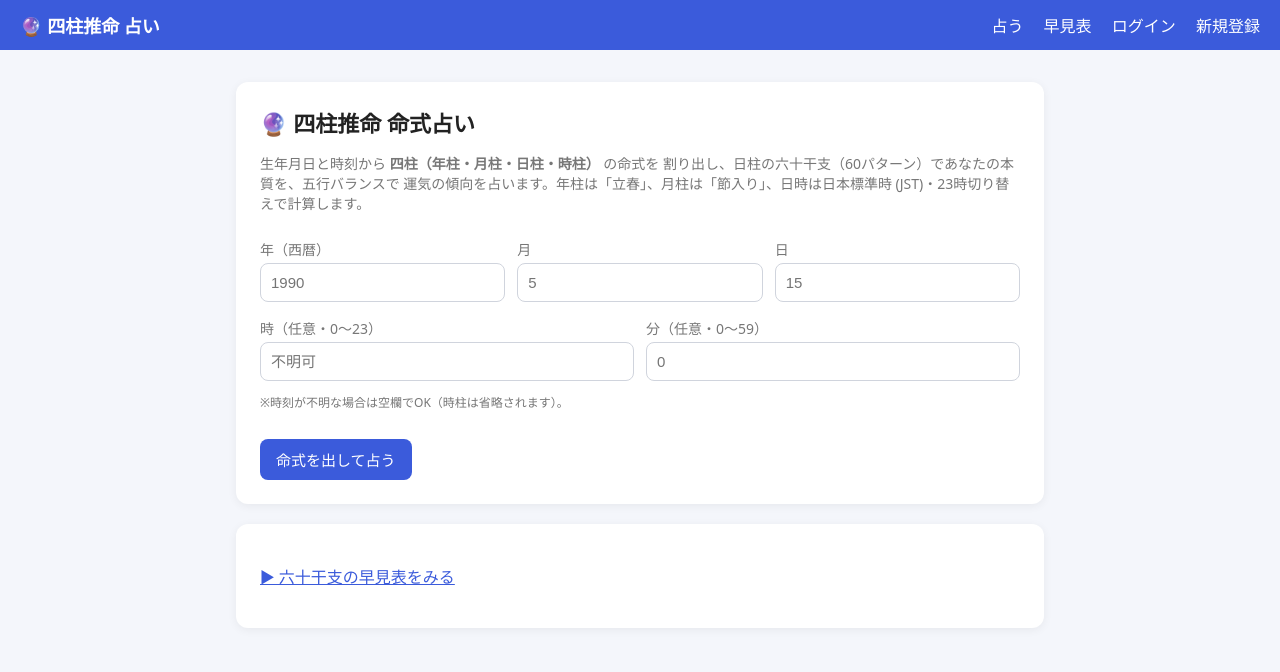
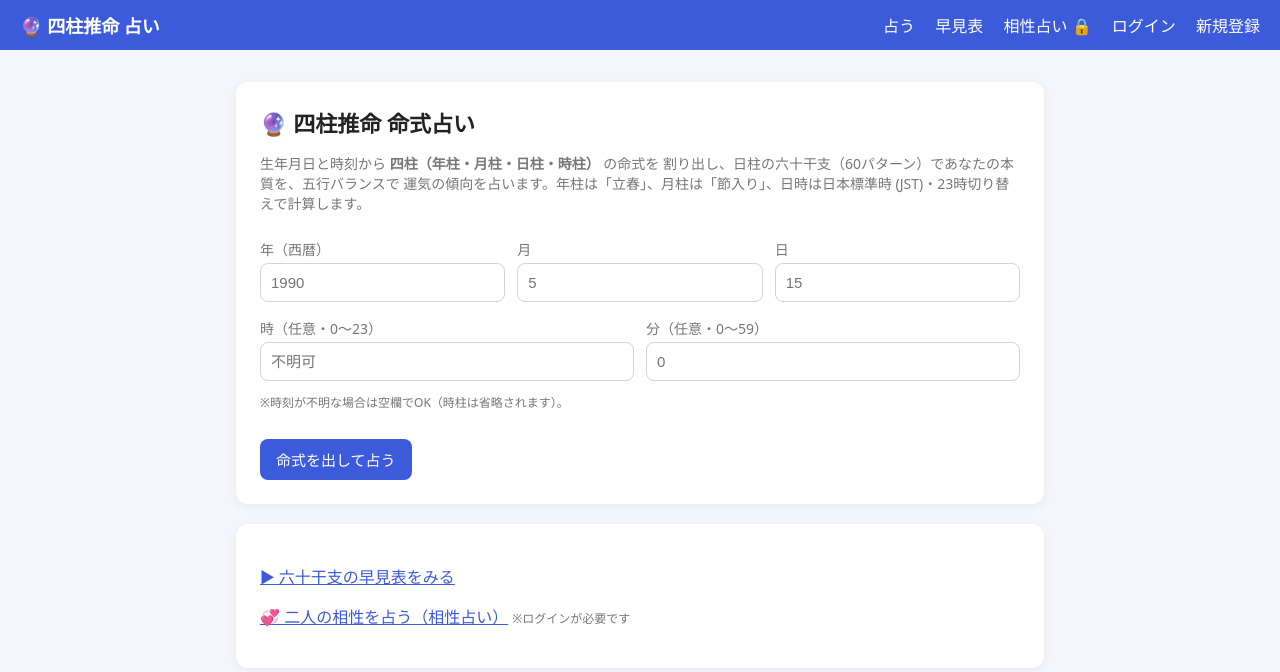
Before and after one commit to system-asayama/uranai-app, a Flask app: page /uranai in a window 1280 px wide. Shown: the top 672 px of the page. Run offline with Flask 3, Linux system fonts and the light colour scheme.

Commit message:
相性占いを追加（ログイン必須）。基本占いは引き続きログイン不要
- shichu.py: compatibility() を追加
  - 日干の五行関係(相生/相剋/比和)、日支の合/冲/害/三合、干合を総合
  - スコア(0-100)・相性ランク・五行/日支の解説・アドバイスを生成
- /aisho 相性占いルートを @login_required で追加（二人の生年月日入力）
- 占い(/uranai, /uranai/list)はこれまで通りログイン不要のまま
- ナビ・ダッシュボード・占いページに相性占いへの導線を追加
  - 未ログイン時はナビに 🔒 表示、クリックでログインへ誘導

Co-Authored-By: Claude Opus 4.8 (1M context) <noreply@anthropic.com>
Claude-Session: https://claude.ai/code/session_015HHgNZA3Ygk7U57fUijYTy

```diff
--- a/app.py
+++ b/app.py
@@ -156,6 +156,68 @@ def _register_routes(app: Flask) -> None:
     def uranai_list():
         """六十干支の一覧（早見表）。"""
         return render_template("uranai_list.html", fortunes=shichu.all_fortunes())
+
+    @app.route("/aisho", methods=["GET", "POST"])
+    @login_required
+    def aisho():
+        """二人の生年月日から相性を占う（ログイン必須）。"""
+        result = None
+        # a_* = あなた / b_* = お相手
+        form = {f"{who}_{k}": "" for who in ("a", "b")
+                for k in ("year", "month", "day", "hour", "minute")}
+
+        if request.method == "POST":
+            for key in form:
+                form[key] = (request.form.get(key) or "").strip()
+
+            people = []
+            error = False
+            for who, label in (("a", "あなた"), ("b", "お相手")):
+                try:
+                    birth = date(
+                        int(form[f"{who}_year"]),
+                        int(form[f"{who}_month"]),
+                        int(form[f"{who}_day"]),
+                    )
+                except (ValueError, TypeError):
+                    flash(f"{label}の生年月日を正しく入力してください。", "error")
+                    error = True
+                    break
+
+                hour = minute = None
+                if form[f"{who}_hour"] != "":
+                    try:
+                        hour = int(form[f"{who}_hour"])
+                        minute = (int(form[f"{who}_minute"])
+                                  if form[f"{who}_minute"] != "" else 0)
+                        if not (0 <= hour <= 23 and 0 <= minute <= 59):
+                            raise ValueError
+                    except (ValueError, TypeError):
+                        flash(f"{label}の時刻は 0〜23 時・0〜59 分で入力してください。",
+                              "error")
+                        error = True
+                        break
+
+                if birth.year < 1873:
+                    flash(f"{label}は 1873 年以降の日付を入力してください。", "error")
+                    error = True
+                    break
+                if birth > date.today():
+                    flash(f"{label}に未来の日付は使えません。", "error")
+                    error = True
+                    break
+
+                people.append(shichu.compute_four_pillars(birth, hour, minute or 0))
+
+            if not error:
+                fp_a, fp_b = people
+                result = {
+                    "a": fp_a,
+                    "b": fp_b,
+                    "compat": shichu.compatibility(fp_a, fp_b),
+                }
+
+        return render_template("aisho.html", result=result, form=form)
 
     @app.route("/register", methods=["GET", "POST"])
     def register():
--- a/shichu.py
+++ b/shichu.py
@@ -815,3 +815,174 @@ def compute_four_pillars(
         day_master_element=STEM_ELEMENT[day_stem],
         fortune=get_fortune(day_index),
     )
+
+
+# ===========================================================================
+# 相性占い（二人の命式から相性を判定）
+# ---------------------------------------------------------------------------
+# 日干の五行関係（相生・相剋・比和）、日支の合・冲・害、干合を総合して
+# スコアと鑑定文を出す。
+# ===========================================================================
+
+# 五行の相生（a が b を生む）と相剋（a が b を剋す）
+_GENERATE = {("木", "火"), ("火", "土"), ("土", "金"), ("金", "水"), ("水", "木")}
+_CONTROL = {("木", "土"), ("土", "水"), ("水", "火"), ("火", "金"), ("金", "木")}
+
+# 天干の五合（干合）: 甲己 乙庚 丙辛 丁壬 戊癸
+_STEM_COMBINE = {(0, 5), (1, 6), (2, 7), (3, 8), (4, 9)}
+# 十二支の六合（支合）: 子丑 寅亥 卯戌 辰酉 巳申 午未
+_BRANCH_COMBINE = {(0, 1), (2, 11), (3, 10), (4, 9), (5, 8), (6, 7)}
+# 十二支の六冲: 子午 丑未 寅申 卯酉 辰戌 巳亥
+_BRANCH_CLASH = {(0, 6), (1, 7), (2, 8), (3, 9), (4, 10), (5, 11)}
+# 十二支の六害: 子未 丑午 寅巳 卯辰 申亥 酉戌
+_BRANCH_HARM = {(0, 7), (1, 6), (2, 5), (3, 4), (8, 11), (9, 10)}
+# 三合: 申子辰(水) 亥卯未(木) 寅午戌(火) 巳酉丑(金)
+_BRANCH_TRINE = [{8, 0, 4}, {11, 3, 7}, {2, 6, 10}, {5, 9, 1}]
+
+
+def _pair(a: int, b: int) -> tuple[int, int]:
+    return (min(a, b), max(a, b))
+
+
+@dataclass
+class Compatibility:
+    """二人の相性鑑定結果。"""
+    score: int                 # 0..100
+    label: str                 # 相性ランク
+    headline: str              # 見出し
+    relation_element: str      # 日干の五行関係の説明
+    relation_branch: str       # 日支の関係の説明
+    points: list[str]          # 特記事項（干合・同柱など）
+    advice: str                # アドバイス
+
+
+def compatibility(fp1: FourPillars, fp2: FourPillars) -> Compatibility:
+    """二人の命式（四柱）から相性を判定する。日柱を中心に評価する。"""
+    s1, s2 = fp1.day.stem_index, fp2.day.stem_index
+    b1, b2 = fp1.day.branch_index, fp2.day.branch_index
+    e1, e2 = STEM_ELEMENT[s1], STEM_ELEMENT[s2]
+
+    score = 50
+    points: list[str] = []
+
+    # --- 日干（日主）の五行関係 -----------------------------------------
+    if e1 == e2:
+        score += 14
+        relation_element = (
+            f"日干はどちらも「{e1}」。価値観や感性が似た者同士で、"
+            "一緒にいて自然体でいられる関係です。"
+        )
+    elif (e1, e2) in _GENERATE:
+        score += 24
+        relation_element = (
+            f"あなたの「{e1}」が相手の「{e2}」を生かす関係（相生）。"
+            "あなたが相手をやさしく支え、伸ばしてあげられます。"
+        )
+    elif (e2, e1) in _GENERATE:
+        score += 24
+        relation_element = (
+            f"相手の「{e2}」があなたの「{e1}」を生かす関係（相生）。"
+            "相手があなたを支え、引き立ててくれる頼もしい縁です。"
+        )
+    elif (e1, e2) in _CONTROL:
+        score -= 8
+        relation_element = (
+            f"あなたの「{e1}」が相手の「{e2}」を抑える関係（相剋）。"
+            "あなたが主導権を握りやすい反面、相手に無理をさせない配慮を。"
+        )
+    else:  # (e2, e1) in _CONTROL
+        score -= 8
+        relation_element = (
+            f"相手の「{e2}」があなたの「{e1}」を抑える関係（相剋）。"
+            "刺激は多めですが、振り回されないバランス感覚が長続きの鍵。"
+        )
+
+    # --- 日支の関係 -----------------------------------------------------
+    pr = _pair(b1, b2)
+    if b1 == b2:
+        score += 8
+        relation_branch = (
+            f"日支はどちらも「{BRANCHES[b1]}」。生活リズムや感覚が"
+            "合いやすい組み合わせです。"
+        )
+    elif pr in _BRANCH_COMBINE:
+        score += 20
+        relation_branch = (
+            f"日支「{BRANCHES[b1]}」と「{BRANCHES[b2]}」は支合の関係。"
+            "自然と惹かれ合い、結びつきの強い好相性です。"
+        )
+    elif any({b1, b2} <= t for t in _BRANCH_TRINE):
+        score += 16
+        relation_branch = (
+            f"日支「{BRANCHES[b1]}」と「{BRANCHES[b2]}」は三合の関係。"
+            "協力して物事を進めやすい、発展的な相性です。"
+        )
+    elif pr in _BRANCH_CLASH:
+        score -= 18
+        relation_branch = (
+            f"日支「{BRANCHES[b1]}」と「{BRANCHES[b2]}」は冲（衝突）の関係。"
+            "刺激的で惹かれ合う一方、ぶつかりやすいので歩み寄りが大切。"
+        )
+    elif pr in _BRANCH_HARM:
+        score -= 8
+        relation_branch = (
+            f"日支「{BRANCHES[b1]}」と「{BRANCHES[b2]}」は害の関係。"
+            "小さなすれ違いに気をつけると、関係が長続きします。"
+        )
+    else:
+        relation_branch = (
+            f"日支「{BRANCHES[b1]}」と「{BRANCHES[b2]}」は特別な干渉のない、"
+            "ほどよい距離感の関係です。"
+        )
+
+    # --- 干合（日干の五合）---------------------------------------------
+    if _pair(s1, s2) in _STEM_COMBINE:
+        score += 14
+        points.append(
+            f"日干「{STEMS[s1]}」と「{STEMS[s2]}」は干合。強く惹かれ合う、"
+            "運命的な縁を感じさせる組み合わせです。"
+        )
+
+    # --- 同じ日柱 -------------------------------------------------------
+    if s1 == s2 and b1 == b2:
+        points.append(
+            "二人は同じ日柱。鏡のように似ていて深く理解し合えますが、"
+            "長所も短所もそっくりな点には注意。"
+        )
+
+    score = max(5, min(98, score))
+
+    if score >= 85:
+        label, headline = "最高の相性", "💞 運命的なベストパートナー"
+        advice = ("ほうっておいても惹かれ合う最高の縁。感謝を言葉にし、"
+                  "お互いの自由も尊重すると、関係はさらに深まります。")
+    elif score >= 72:
+        label, headline = "とても良い相性", "💕 自然と支え合える二人"
+        advice = ("支え合える土台がある二人。素直なコミュニケーションを"
+                  "続ければ、安定した良い関係を築けます。")
+    elif score >= 60:
+        label, headline = "良い相性", "😊 バランスの取れた良い関係"
+        advice = ("お互いを補い合える良い相性。違いを楽しむ気持ちを持つと、"
+                  "ますます居心地が良くなります。")
+    elif score >= 45:
+        label, headline = "まずまずの相性", "🙂 歩み寄りで深まる関係"
+        advice = ("最初は距離を感じても、対話を重ねるほど深まる関係。"
+                  "相手の立場に立つ習慣が鍵になります。")
+    elif score >= 32:
+        label, headline = "努力が必要な相性", "💪 違いを認め合うことが鍵"
+        advice = ("価値観の違いが出やすい組み合わせ。否定せず「そういう考えも"
+                  "ある」と受け止めることで、刺激し合える関係になります。")
+    else:
+        label, headline = "試練の相性", "🔥 刺激的だが努力を要する関係"
+        advice = ("ぶつかりやすいぶん、乗り越えれば誰よりも分かり合える関係に。"
+                  "適度な距離感とお互いへの敬意を大切に。")
+
+    return Compatibility(
+        score=score,
+        label=label,
+        headline=headline,
+        relation_element=relation_element,
+        relation_branch=relation_branch,
+        points=points,
+        advice=advice,
+    )
--- a/templates/base.html
+++ b/templates/base.html
@@ -44,6 +44,7 @@
     <nav>
       <a href="{{ url_for('uranai') }}">占う</a>
       <a href="{{ url_for('uranai_list') }}">早見表</a>
+      <a href="{{ url_for('aisho') }}">相性占い{% if not current_user %} 🔒{% endif %}</a>
       {% if current_user %}
         <a href="{{ url_for('dashboard') }}">ダッシュボード</a>
         {% if current_user.is_admin %}<a href="{{ url_for('admin_users') }}">ユーザー管理</a>{% endif %}
--- a/templates/dashboard.html
+++ b/templates/dashboard.html
@@ -14,5 +14,6 @@
     <p class="muted">あなたは利用者です。一般ユーザー向けの機能を利用できます。</p>
   {% endif %}
   <a href="{{ url_for('uranai') }}"><button>🔮 四柱推命で占う</button></a>
+  <a href="{{ url_for('aisho') }}"><button>💞 相性占い（会員限定）</button></a>
 </div>
 {% endblock %}
--- a/templates/uranai.html
+++ b/templates/uranai.html
@@ -133,6 +133,9 @@
 
 <div class="card">
   <p><a class="link" href="{{ url_for('uranai_list') }}">▶ 六十干支の早見表をみる</a></p>
+  <p><a class="link" href="{{ url_for('aisho') }}">💞 二人の相性を占う（相性占い）</a>
+    {% if not current_user %}<span class="muted small">※ログインが必要です</span>{% endif %}
+  </p>
 </div>
 
 <style>
```
Also changed, not shown: templates/aisho.html (added, +120 -0 lines).
